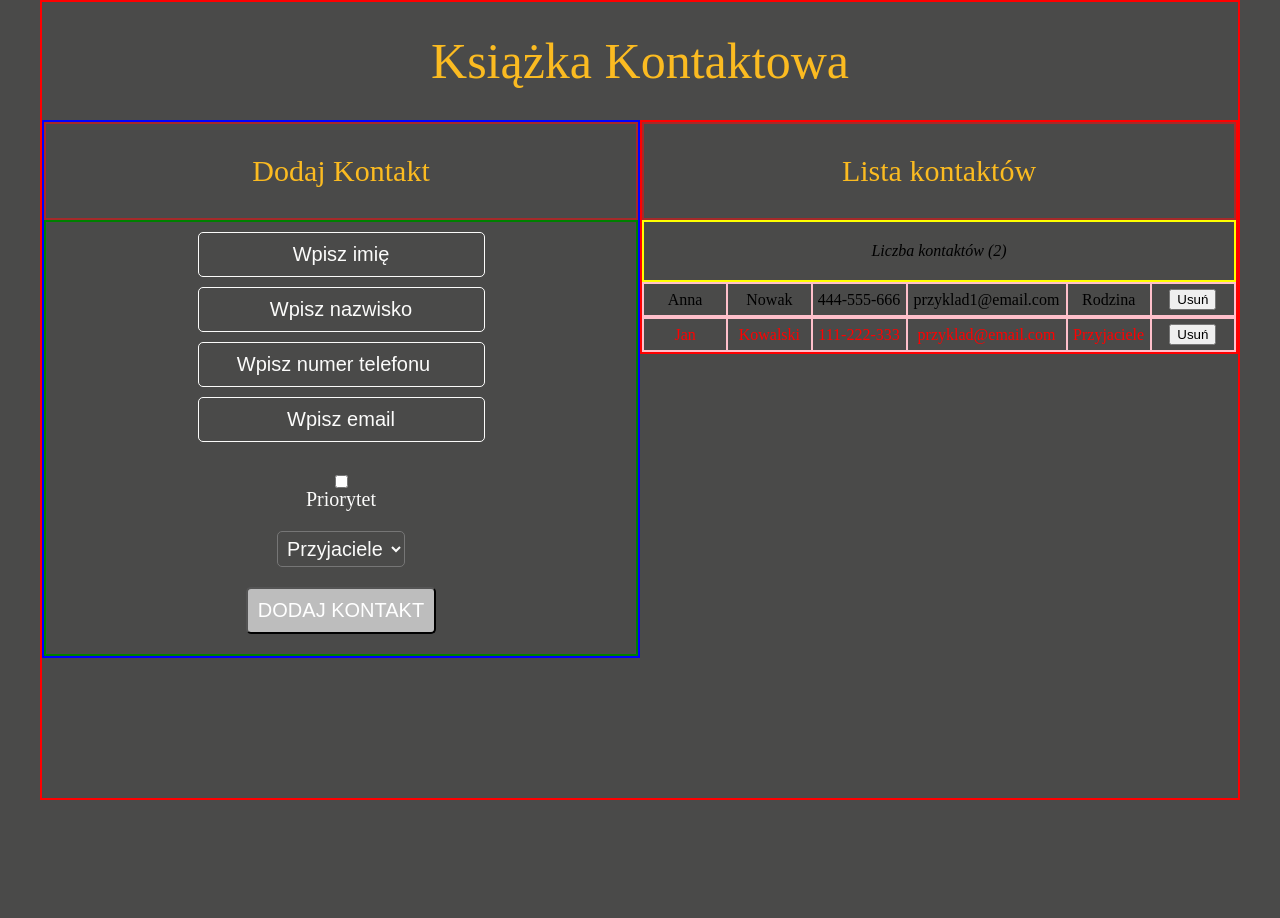
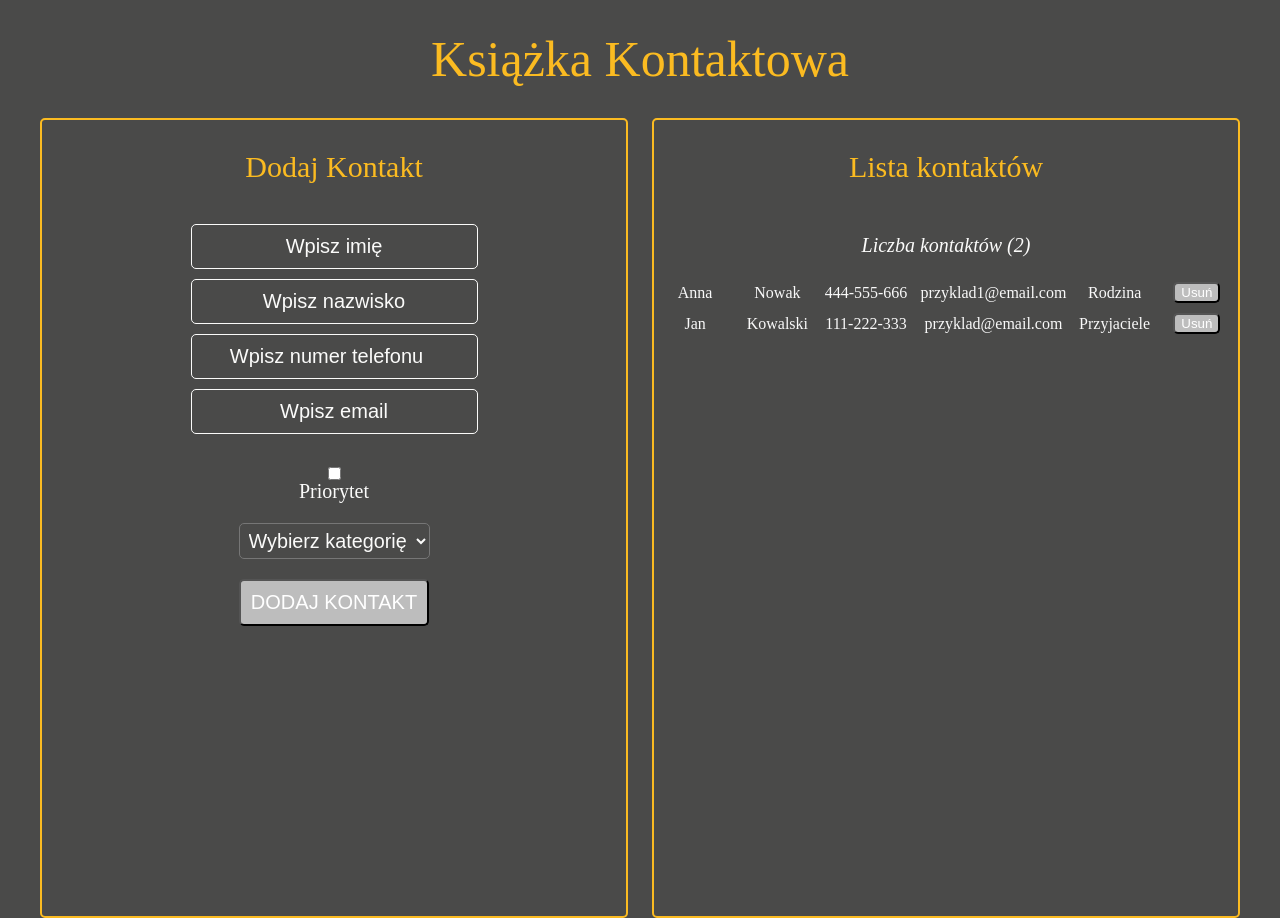
Before and after one commit to mstankiewicz1/ContactBook, a React app: page / in a window 1280 px wide. Before the commit the page ends 800 px from the top, so only its background shows below. Built offline with nearby package versions, Linux system fonts and the light colour scheme.

Commit message:
Postepy 12.08.19r godz 23:02

```diff
--- a/css/style.css
+++ b/css/style.css
@@ -11,7 +11,7 @@ body {
     width: 1200px;
     height: 100vh;
     margin: 0 auto;
-    border: 2px solid red;
+    /*border: 2px solid #FBBB21;*/
 }
 
 h1 {
@@ -23,14 +23,16 @@ h1 {
 }
 
 .form {
-    width: 50%;
+    width: 49%;
     text-align: center;
     font-size: 20px;
-    border: 2px solid blue;
+    border: 2px solid #FBBB21;
     float: left;
+    border-radius: 5px;
+    height: 100%;
 }
 fieldset {
-    border: 2px solid green;
+    /*border: 2px solid green;*/
 }
 
 .form button {
@@ -41,6 +43,12 @@ fieldset {
     border-radius: 5px;
     background-color: #BDBDBD;
     color: #FFFFFF;
+}
+
+.form button:hover {
+    background-color: #FFFFFF;
+    color: #4A4A49;
+    transition-duration: .8s;
 }
 
 .signCheckbox {
@@ -77,10 +85,18 @@ input {
     padding: 5px;
 }
 
+.selectCategoryContact:hover {
+    background-color: #FFFFFF;
+    color: #4A4A49;
+    transition-duration: .8s;
+}
+
 .contactList {
-    width: 50%;
+    width: 49%;
+    height: 100%;
+    border-radius: 5px;
     text-align: center;
-    border: 2px solid red;
+    border: 2px solid #FBBB21;
     float: right;
     position: relative;
 }
@@ -89,14 +105,16 @@ h2 {
     font-size: 30px;
     margin: 0 auto;
     padding: 30px 30px;
-    border: 2px solid brown;
+    /*border: 2px solid brown;*/
     color: #FBBB21;
 }
 
 
 .contactListData {
-    border: 2px solid yellow;
+    /*border: 2px solid yellow;*/
     padding: 20px 20px;
+    color: #FBFBFA;
+    font-size: 20px;
 }
 
 table {
@@ -107,10 +125,11 @@ table {
 
 td {
     padding: 5px;
-    border: 2px solid pink;
+    /*border: 2px solid pink;*/
     text-align: center;
     vertical-align: middle;
     word-wrap: break-word;
+    color: #F9F9F9;
 }
 
 .tdEmail {
@@ -122,3 +141,15 @@ td {
     width: 95px;
     word-wrap: break-word;
 }
+
+button {
+    background-color: #BDBDBD;
+    color: #FFFFFF;
+    border-radius: 5px;
+}
+
+button:hover {
+    background-color: #FFFFFF;
+    color: #4A4A49;
+    transition-duration: .8s;
+}
--- a/js/AddContact.jsx
+++ b/js/AddContact.jsx
@@ -9,7 +9,7 @@ class AddContact extends React.Component{
         surname: '',
         phone: '',
         email: '',
-        category: 'Przyjaciele',
+        category: '',
         important: false
     };
 
@@ -27,7 +27,7 @@ class AddContact extends React.Component{
 
     handleClick = () => {
 
-        const {name, surname, phone,email, category, important} = this.state;
+        const {name, surname, phone, email, category, important} = this.state;
 
         const add = this.props.add(name, surname, phone,email, category, important);
 
@@ -57,14 +57,15 @@ class AddContact extends React.Component{
                     <input className="signCheckbox" name="important" type="checkbox" checked={this.state.checked} id="important" onChange={this.handleChange}/>
                     <label className="important" htmlFor="important">Priorytet</label>
                     <br/>
-                    <select className="selectCategoryContact" name="category" value={this.state.category} onChange={this.handleChange}>
+                    <select className="selectCategoryContact" name="category" type="text" value={this.state.category} onChange={this.handleChange}>
+                        <option>Wybierz kategorię</option>
                         <option value="Przyjaciele">Przyjaciele</option>
                         <option value="Rodzina">Rodzina</option>
                         <option value="Praca">Praca</option>
                         <option value="Inne">Inne</option>
                     </select>
                     <br/>
-                    <button onClick={this.handleClick}>Dodaj Kontakt</button>
+                    <button type="submit" onClick={this.handleClick}>Dodaj Kontakt</button>
                 </fieldset>
             </div>
         );
```
Also changed, not shown: js/out.js.
